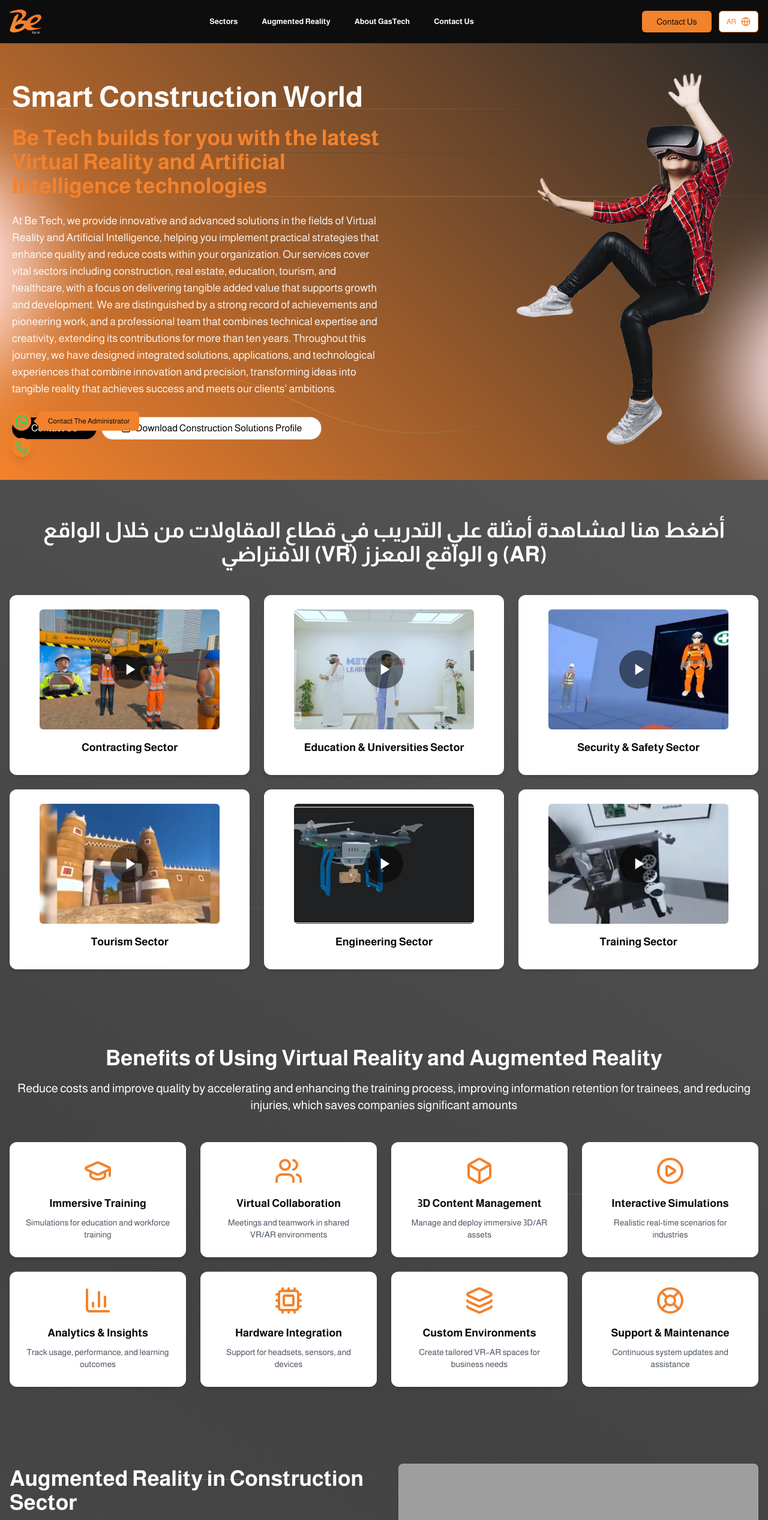
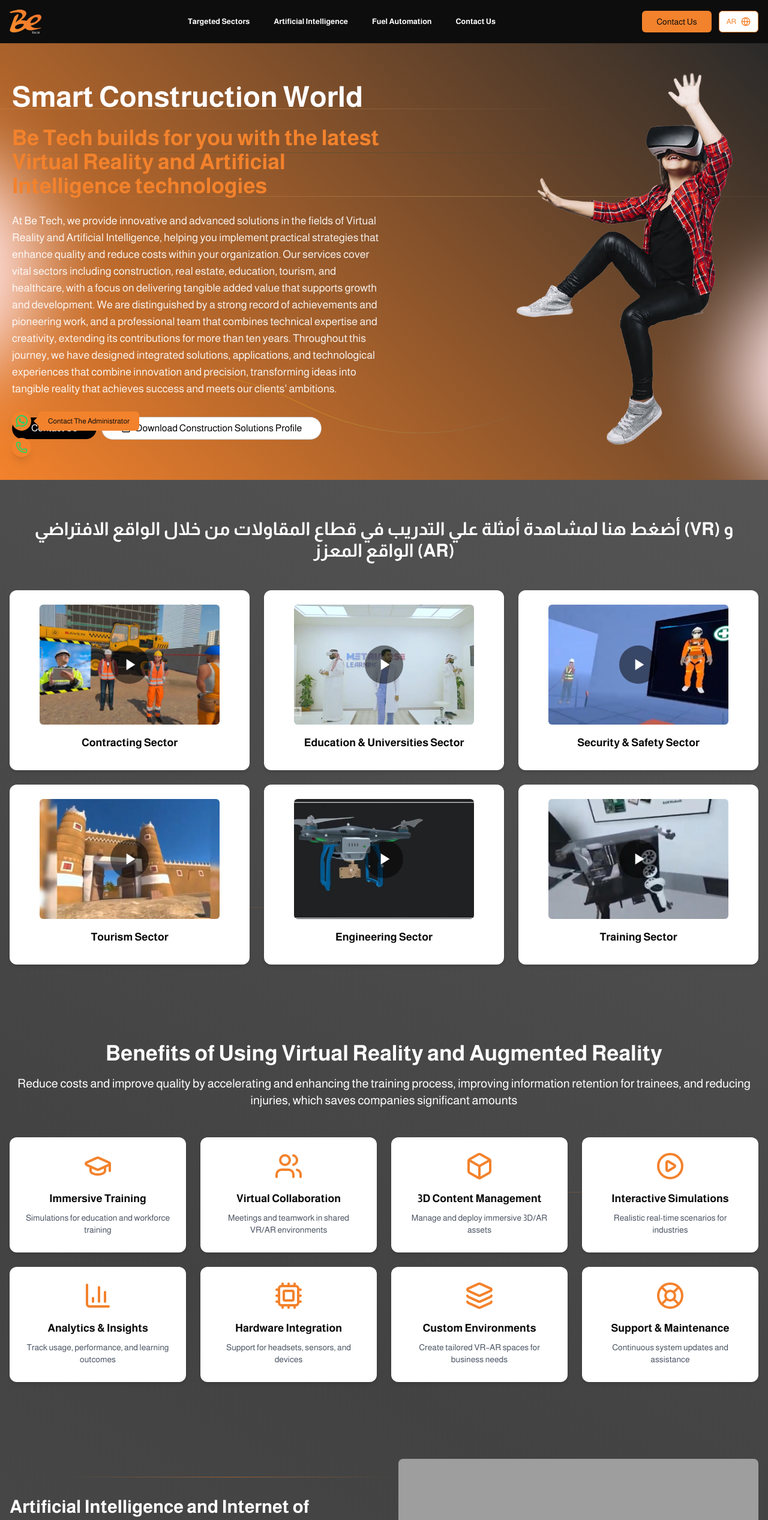
Before and after one commit to MostafaMahgoub/VR-AR-IOT-landing, a Next.js app: page /en in a window 1280 px wide. Shown: the top 2534 px of the page at 60% size. Built offline with nearby package versions, Linux system fonts and the light colour scheme; grey boxes are pictures that could not be loaded.

Commit message:
fix: Change content, and add be tech url

```diff
--- a/messages/ar.json
+++ b/messages/ar.json
@@ -7,12 +7,12 @@
       "alt": "جازتك"
     },
     "nav": {
-      "sectors": "القطاعات",
-      "about": "الواقع المعزز",
+      "sectors": "القطاعات المستهدفة",
+      "about": "الذكاء الإصطناعي",
       "standards": "معايير وزارة الطاقة",
       "whyUs": "لماذا جازتك",
       "packages": "الباقات",
-      "whyCompany": "عن جازتك",
+      "whyCompany": "أتمتة الوقود",
       "partners": "شركاء النجاح",
       "contact": "تواصل معنا"
     },
--- a/messages/en.json
+++ b/messages/en.json
@@ -7,12 +7,12 @@
       "alt": "GasTech"
     },
     "nav": {
-      "sectors": "Sectors",
-      "about": "Augmented Reality",
+      "sectors": "Targeted Sectors",
+      "about": "Artificial Intelligence",
       "standards": "Ministry Standards",
       "whyUs": "Why Us",
       "packages": "Packages",
-      "whyCompany": "About GasTech",
+      "whyCompany": "Fuel Automation",
       "partners": "Our Partners",
       "contact": "Contact Us"
     },
--- a/src/components/About.tsx
+++ b/src/components/About.tsx
@@ -19,14 +19,7 @@ const textContainer: Variants = {
   },
 };
 
-const textItem: Variants = {
-  hidden: { opacity: 0, y: 12 },
-  show: {
-    opacity: 1,
-    y: 0,
-    transition: { duration: 0.45, ease: [0.22, 1, 0.36, 1] },
-  },
-};
+
 
 const cardsContainer: Variants = {
   hidden: { opacity: 0 },
@@ -62,7 +55,7 @@ export default function About() {
             whileInView="show"
             viewport={{ once: true, amount: 0.2 }}
           >
-            <motion.h2
+            {/* <motion.h2
               variants={textItem}
               className="text-4xl font-bold text-white mb-6"
             >
@@ -81,7 +74,21 @@ export default function About() {
               className="text-lg text-white mb-6 leading-relaxed"
             >
               {t("paragraph2.content")}
-            </motion.p>
+            </motion.p> */}
+            <h3 className="text-3xl font-bold text-white mb-6">
+              {t("paragraph3.title")}
+            </h3>
+            <h4 className="text-xl font-semibold text-white mb-3">
+              {t("paragraph3.subtitle")}
+            </h4>
+            <div>
+              <h5 className="text-lg font-semibold text-[#f3822c] mb-2">
+                {t("paragraph3.challenge")}
+              </h5>
+              <p className="text-white leading-relaxed">
+                {t("paragraph3.challengeContent")}
+              </p>
+            </div>
 
             {/* Expandable content */}
             <motion.div
@@ -98,23 +105,7 @@ export default function About() {
             >
               <div className="space-y-6">
                 <div>
-                  <h3 className="text-2xl font-bold text-[#f3822c] mb-4">
-                    {t("paragraph3.title")}
-                  </h3>
-                  <h4 className="text-xl font-semibold text-white mb-3">
-                    {t("paragraph3.subtitle")}
-                  </h4>
-
                   <div className="space-y-4">
-                    <div>
-                      <h5 className="text-lg font-semibold text-[#f3822c] mb-2">
-                        {t("paragraph3.challenge")}
-                      </h5>
-                      <p className="text-white leading-relaxed">
-                        {t("paragraph3.challengeContent")}
-                      </p>
-                    </div>
-
                     <div>
                       <h5 className="text-lg font-semibold text-[#f3822c] mb-2">
                         {t("paragraph3.solution")}
--- a/src/components/Header.tsx
+++ b/src/components/Header.tsx
@@ -7,6 +7,7 @@ import { Menu, Globe } from "lucide-react";
 import { Sheet, SheetContent, SheetTrigger } from "@/components/ui/sheet";
 import { useTranslations, useLocale } from "next-intl";
 import { useRouter, usePathname } from "@/navigations";
+import Link from "next/link";
 
 export default function Header() {
   const t = useTranslations("header");
@@ -100,13 +101,15 @@ export default function Header() {
       <div className="container mx-auto p-4">
         <div className="flex items-center justify-between">
           {/* Logo */}
-          <div
-            onClick={() => {
-              setIsAutoScrolling(true);
-              setActiveSection("");
-              window.scrollTo({ top: 0, behavior: "smooth" });
-              setTimeout(() => setIsAutoScrolling(false), 800);
-            }}
+          <Link
+            href="https://betech.com.sa"
+            target="_blank"
+            // onClick={() => {
+            //   setIsAutoScrolling(true);
+            //   setActiveSection("");
+            //   window.scrollTo({ top: 0, behavior: "smooth" });
+            //   setTimeout(() => setIsAutoScrolling(false), 800);
+            // }}
             className="cursor-pointer"
           >
             <Image
@@ -116,7 +119,7 @@ export default function Header() {
               height={40}
               className="h-10 w-auto"
             />
-          </div>
+          </Link>
 
           {/* Desktop Navigation */}
           <nav className="hidden lg:flex items-center gap-3 xl:gap-10 justify-center flex-1 relative desktop">
--- a/src/components/Sectors.tsx
+++ b/src/components/Sectors.tsx
@@ -87,7 +87,7 @@ export default function Sectors() {
     <section className="py-16" id="sectors">
       <div className="container mx-auto px-4">
         <div className="text-center mb-12">
-          <h2 className="text-4xl font-bold text-white mb-4">{t("title")}</h2>
+          <h2 className="text-3xl font-bold text-white mb-4">{t("title")}</h2>
           {/* <p className="text-xl text-white">{t("subtitle")}</p> */}
         </div>
 
--- a/src/components/WhatsAppIconWithTooltip.tsx
+++ b/src/components/WhatsAppIconWithTooltip.tsx
@@ -3,7 +3,7 @@ import { useLocale } from "next-intl";
 import { Link } from "@/navigations";
 import { Phone } from "lucide-react";
 
-const WHATSAPP_NUMBER = "966562704007";
+const WHATSAPP_NUMBER = "966569765744";
 const WHATSAPP_LINK = `https://wa.me/${WHATSAPP_NUMBER}`;
 
 const WhatsAppIconWithTooltip = () => {
```
